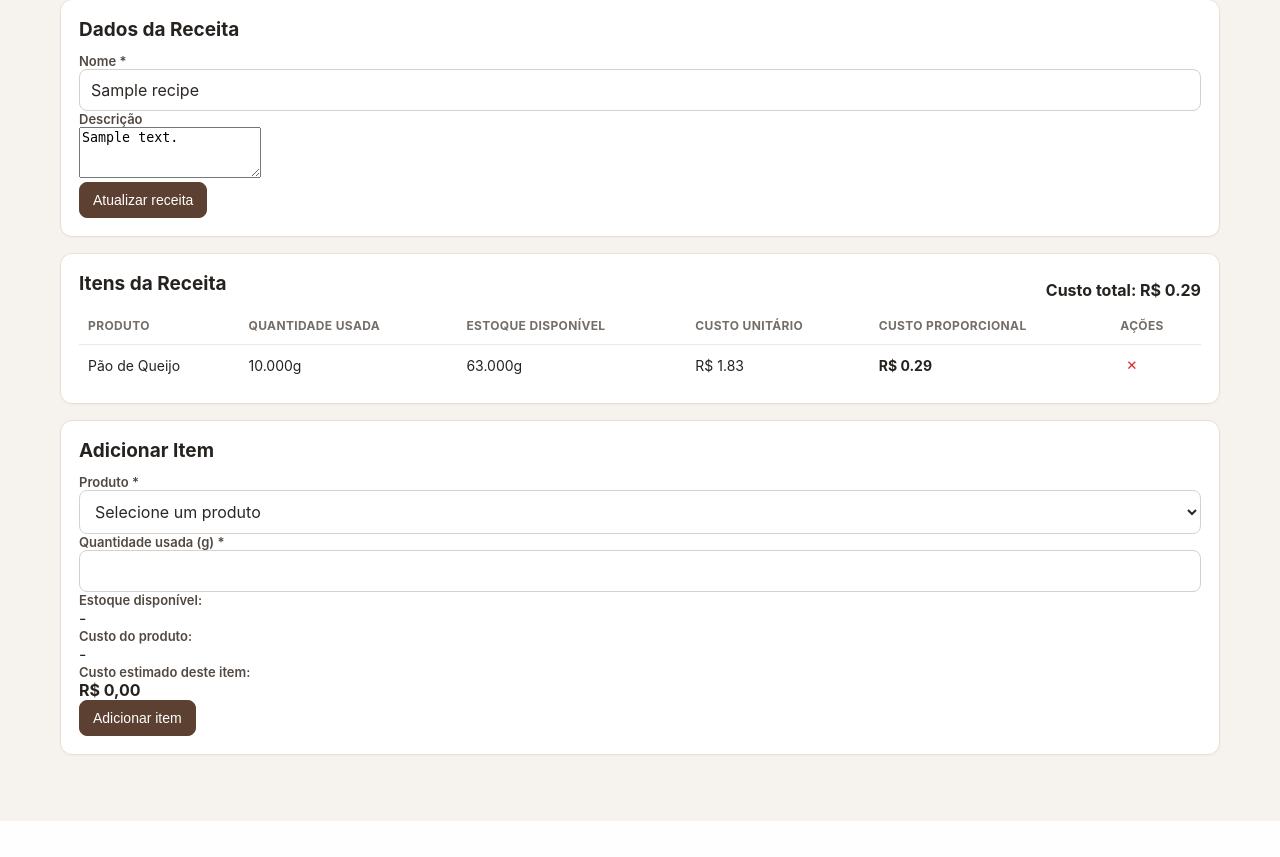
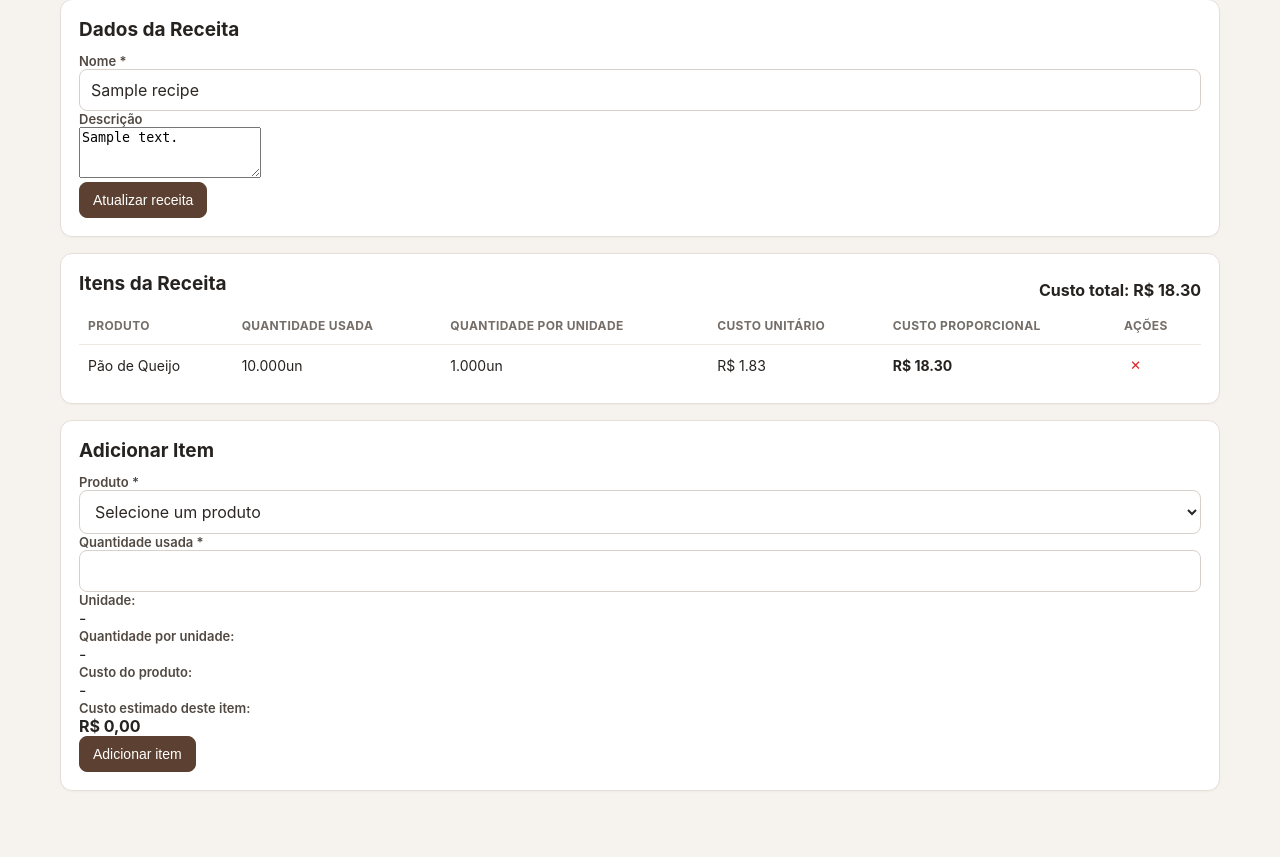
Before and after one commit to jreinaldoo/cafeteria-control-v01, a Flask app: page /receitas/1/edit in a window 1280 px wide. Shown: the part 167-1024 px from the top of the page. Before the commit the page ends 988 px from the top, so only its background shows below. Run offline with Flask 3, Linux system fonts and the light colour scheme; tables that the repository leaves empty hold one stand-in row (values such as "Sample post").

Commit message:
Fix recipe cost calculation with units
- Add unit (un, g, kg, ml, L) field to Product model
- Add unit_quantity field to Product (quantity per purchase unit)
- Update RecipeItem cost calculation: (quantity_used / unit_quantity) * cost
- Update product form to include unit and unit_quantity fields
- Update recipe template to show units and correct cost calculation
- Update product index to display unit and unit_quantity
- Manual migration due to SQLite ALTER COLUMN limitations
- Example: 200g butter R1.59, use 180g: (180/200) * 11.59 = R0.43

```diff
--- a/app/models/product.py
+++ b/app/models/product.py
@@ -14,6 +14,8 @@ class Product(db.Model):
     sale_price = db.Column(db.Numeric(10, 2), nullable=False, default=Decimal("0.00"))
     stock_quantity = db.Column(db.Numeric(10, 3), nullable=False, default=Decimal("0"))
     min_stock = db.Column(db.Numeric(10, 3), nullable=False, default=Decimal("0"))
+    unit = db.Column(db.String(20), nullable=False, default="un")  # un, g, kg, ml, L, etc.
+    unit_quantity = db.Column(db.Numeric(10, 3), nullable=False, default=Decimal("1"))  # Quantidade por unidade de compra
     active = db.Column(db.Boolean, nullable=False, default=True)
     created_at = db.Column(db.DateTime, nullable=False, default=datetime.utcnow)
     updated_at = db.Column(db.DateTime, nullable=False, default=datetime.utcnow, onupdate=datetime.utcnow)
--- a/app/models/recipe.py
+++ b/app/models/recipe.py
@@ -36,10 +36,10 @@ class RecipeItem(db.Model):
     @property
     def calculated_cost(self):
         """Calcula o custo proporcional do item na receita"""
-        if not self.product or self.product.stock_quantity == 0:
+        if not self.product or self.product.unit_quantity == 0:
             return 0
-        # Custo proporcional: (quantidade_usada / quantidade_estoque) * custo_total
-        ratio = float(self.quantity_used) / float(self.product.stock_quantity)
+        # Custo proporcional: (quantidade_usada / quantidade_por_unidade) * custo_total
+        ratio = float(self.quantity_used) / float(self.product.unit_quantity)
         return ratio * float(self.product.cost)
 
     def __repr__(self):
--- a/app/routes/products.py
+++ b/app/routes/products.py
@@ -29,12 +29,16 @@ def new():
             if Product.query.filter_by(name=name).first():
                 flash("Já existe um produto com esse nome.", "error")
                 return render_template("products/form.html", product=None, categories=categories)
+            unit = request.form.get("unit", "un")
+            unit_quantity = Decimal(request.form.get("unit_quantity", "1").replace(",", "."))
             product = Product(
                 name=name,
                 category_id=category_id,
                 cost=cost,
                 sale_price=sale_price,
                 min_stock=min_stock,
+                unit=unit,
+                unit_quantity=unit_quantity,
             )
             db.session.add(product)
             db.session.commit()
@@ -57,6 +61,8 @@ def edit(product_id):
             product.cost = Decimal(request.form["cost"].replace(",", "."))
             product.sale_price = Decimal(request.form["sale_price"].replace(",", "."))
             product.min_stock = Decimal(request.form.get("min_stock", "0").replace(",", "."))
+            product.unit = request.form.get("unit", "un")
+            product.unit_quantity = Decimal(request.form.get("unit_quantity", "1").replace(",", "."))
             product.active = "active" in request.form
             db.session.commit()
             flash("Produto atualizado.", "success")
--- a/app/templates/products/index.html
+++ b/app/templates/products/index.html
@@ -3,7 +3,7 @@
 {% block content %}
 <div class="page-header"><div><h1>Produtos</h1><p>Cadastro, custo, preço, margem e estoque.</p></div><a class="btn primary" href="{{ url_for('products.new') }}">+ Novo produto</a></div>
 <section class="panel">
-<table><thead><tr><th>Produto</th><th>Categoria</th><th>Custo</th><th>Venda</th><th>Lucro</th><th>Margem</th><th>Estoque</th><th>Mínimo</th><th>Status</th><th></th></tr></thead><tbody>
+<table><thead><tr><th>Produto</th><th>Categoria</th><th>Custo</th><th>Venda</th><th>Lucro</th><th>Margem</th><th>Unidade</th><th>Qtd/unid</th><th>Estoque</th><th>Mínimo</th><th>Status</th><th></th></tr></thead><tbody>
 {% for product in products %}
 <tr>
 <td><strong>{{ product.name }}</strong>{% if not product.active %}<span class="muted"> (inativo)</span>{% endif %}</td>
@@ -12,6 +12,8 @@
 <td>R$ {{ '%.2f'|format(product.sale_price) }}</td>
 <td>R$ {{ '%.2f'|format(product.gross_profit) }}</td>
 <td><span class="badge {% if product.margin_percent < 30 %}danger{% elif product.margin_percent < 40 %}warning{% else %}success{% endif %}">{{ '%.1f'|format(product.margin_percent) }}%</span></td>
+<td>{{ product.unit }}</td>
+<td>{{ product.unit_quantity }}</td>
 <td><strong>{{ product.stock_quantity|number_format }}</strong></td>
 <td>{{ product.min_stock|number_format }}</td>
 <td>{% if product.min_stock > 0 and product.stock_quantity <= product.min_stock %}<span class="badge danger">Baixo</span>{% else %}<span class="badge success">OK</span>{% endif %}</td>
--- a/app/templates/recipes/form.html
+++ b/app/templates/recipes/form.html
@@ -40,7 +40,7 @@
             <tr>
                 <th>Produto</th>
                 <th>Quantidade usada</th>
-                <th>Estoque disponível</th>
+                <th>Quantidade por unidade</th>
                 <th>Custo unitário</th>
                 <th>Custo proporcional</th>
                 <th>Ações</th>
@@ -50,8 +50,8 @@
             {% for item in recipe.items %}
             <tr>
                 <td>{{ item.product.name }}</td>
-                <td>{{ item.quantity_used }}g</td>
-                <td>{{ item.product.stock_quantity }}g</td>
+                <td>{{ item.quantity_used }}{{ item.product.unit }}</td>
+                <td>{{ item.product.unit_quantity }}{{ item.product.unit }}</td>
                 <td>R$ {{ '%.2f'|format(item.product.cost) }}</td>
                 <td><strong>R$ {{ '%.2f'|format(item.calculated_cost) }}</strong></td>
                 <td>
@@ -76,24 +76,30 @@
     <form method="POST" action="{{ url_for('recipes.add_item', recipe_id=recipe.id) }}">
         <div class="form-group">
             <label for="product_id">Produto *</label>
-            <select id="product_id" name="product_id" required onchange="updateStockInfo()">
+            <select id="product_id" name="product_id" required onchange="updateProductInfo()">
                 <option value="">Selecione um produto</option>
                 {% for product in products %}
                 <option value="{{ product.id }}"
-                        data-stock="{{ product.stock_quantity }}"
+                        data-unit="{{ product.unit }}"
+                        data-unit-quantity="{{ product.unit_quantity }}"
                         data-cost="{{ product.cost }}">
-                    {{ product.name }} ({{ product.stock_quantity }}g)
+                    {{ product.name }} ({{ product.unit_quantity }}{{ product.unit }})
                 </option>
                 {% endfor %}
             </select>
         </div>
         <div class="form-group">
-            <label for="quantity_used">Quantidade usada (g) *</label>
+            <label for="quantity_used">Quantidade usada *</label>
             <input type="number" id="quantity_used" name="quantity_used" step="0.1" min="0.1" required onchange="calculateCost()">
+            <span id="unit-display" style="margin-left: 8px; color: #666;"></span>
         </div>
         <div class="form-group">
-            <label>Estoque disponível:</label>
-            <span id="stock-info">-</span>
+            <label>Unidade:</label>
+            <span id="unit-info">-</span>
+        </div>
+        <div class="form-group">
+            <label>Quantidade por unidade:</label>
+            <span id="unit-quantity-info">-</span>
         </div>
         <div class="form-group">
             <label>Custo do produto:</label>
@@ -109,26 +115,29 @@
 {% endif %}
 
 <script>
-function updateStockInfo() {
+function updateProductInfo() {
     const select = document.getElementById('product_id');
     const selectedOption = select.options[select.selectedIndex];
-    const stock = selectedOption.getAttribute('data-stock');
+    const unit = selectedOption.getAttribute('data-unit');
+    const unitQuantity = selectedOption.getAttribute('data-unit-quantity');
     const cost = selectedOption.getAttribute('data-cost');
 
-    document.getElementById('stock-info').textContent = stock ? stock + 'g' : '-';
+    document.getElementById('unit-info').textContent = unit || '-';
+    document.getElementById('unit-quantity-info').textContent = unitQuantity ? unitQuantity + unit : '-';
     document.getElementById('cost-info').textContent = cost ? 'R$ ' + parseFloat(cost).toFixed(2) : '-';
+    document.getElementById('unit-display').textContent = unit ? '(' + unit + ')' : '';
     calculateCost();
 }
 
 function calculateCost() {
     const select = document.getElementById('product_id');
     const selectedOption = select.options[select.selectedIndex];
-    const stock = parseFloat(selectedOption.getAttribute('data-stock') || 0);
+    const unitQuantity = parseFloat(selectedOption.getAttribute('data-unit-quantity') || 0);
     const cost = parseFloat(selectedOption.getAttribute('data-cost') || 0);
     const quantity = parseFloat(document.getElementById('quantity_used').value || 0);
 
-    if (stock > 0 && cost > 0 && quantity > 0) {
-        const ratio = quantity / stock;
+    if (unitQuantity > 0 && cost > 0 && quantity > 0) {
+        const ratio = quantity / unitQuantity;
         const estimatedCost = ratio * cost;
         document.getElementById('estimated-cost').textContent = 'R$ ' + estimatedCost.toFixed(2);
     } else {
```
Also changed, not shown: app/templates/products/form.html (+8 -0 lines), migrations/versions/b80460af1269_add_unit_and_unit_quantity_to_products.py (added, +27 -0 lines), instance/cafeteria.db (deleted), 1 other file.
